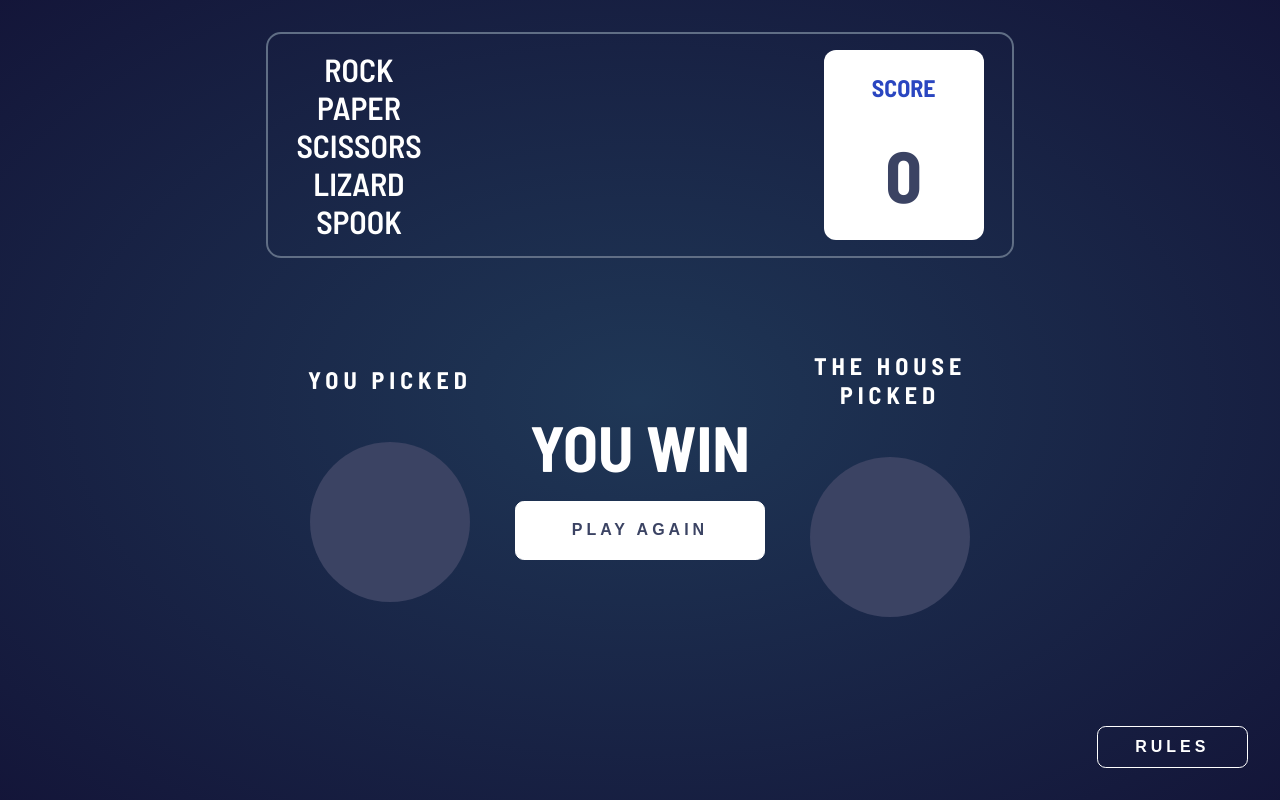
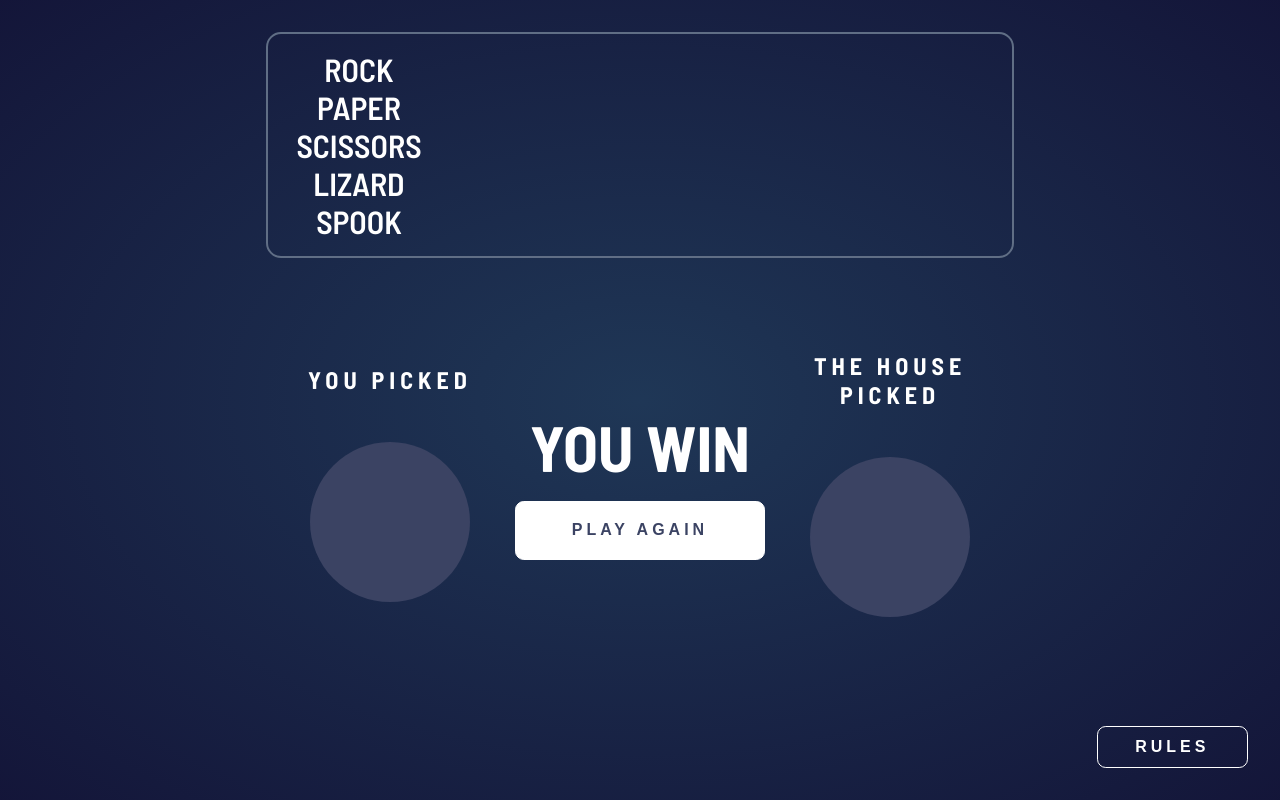
Before and after one commit to GSterczewski/fm-rock-paper-scissors, a Vue app: page / in a window 1280 px wide. Built offline with nearby package versions, Linux system fonts and the light colour scheme.

Commit message:
move direct ScoreBoard component import in VHeader and use slot instead

```diff
--- a/src/components/VHeader.vue
+++ b/src/components/VHeader.vue
@@ -2,17 +2,14 @@
   <header class="header">
     <div class="header__wrapper">
       <h1>Rock<br>Paper<br>Scissors<br>Lizard<br>Spook</h1>
-      <ScoreBoard />
+      <slot />
     </div>
 </header>
 </template>
 
 <script>
-import ScoreBoard from "./ScoreBoard.vue";
 
-export default {
-  components: { ScoreBoard }
-}
+
 </script>
 
 <style lang="scss">
```
